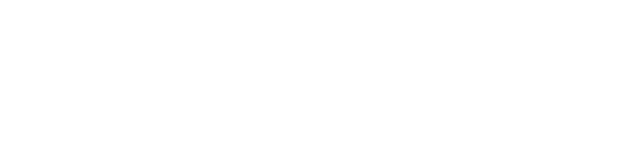
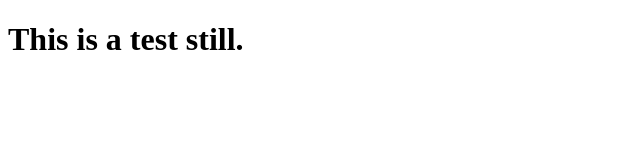
Before and after one commit to BdotWALL/jira-test, a plain HTML site: page index.html in a window 1280 px wide. Shown: the whole page, without its empty margins (0-640 px from the left). Drawn offline with Linux system fonts and the light colour scheme.

Commit message:
JA-7 updated

```diff
--- a/index.html
+++ b/index.html
@@ -7,6 +7,7 @@
     <title>Document</title>
 </head>
 <body>
+    <h1>This is a test still.</h1>
 
 </body>
 </html>
```
